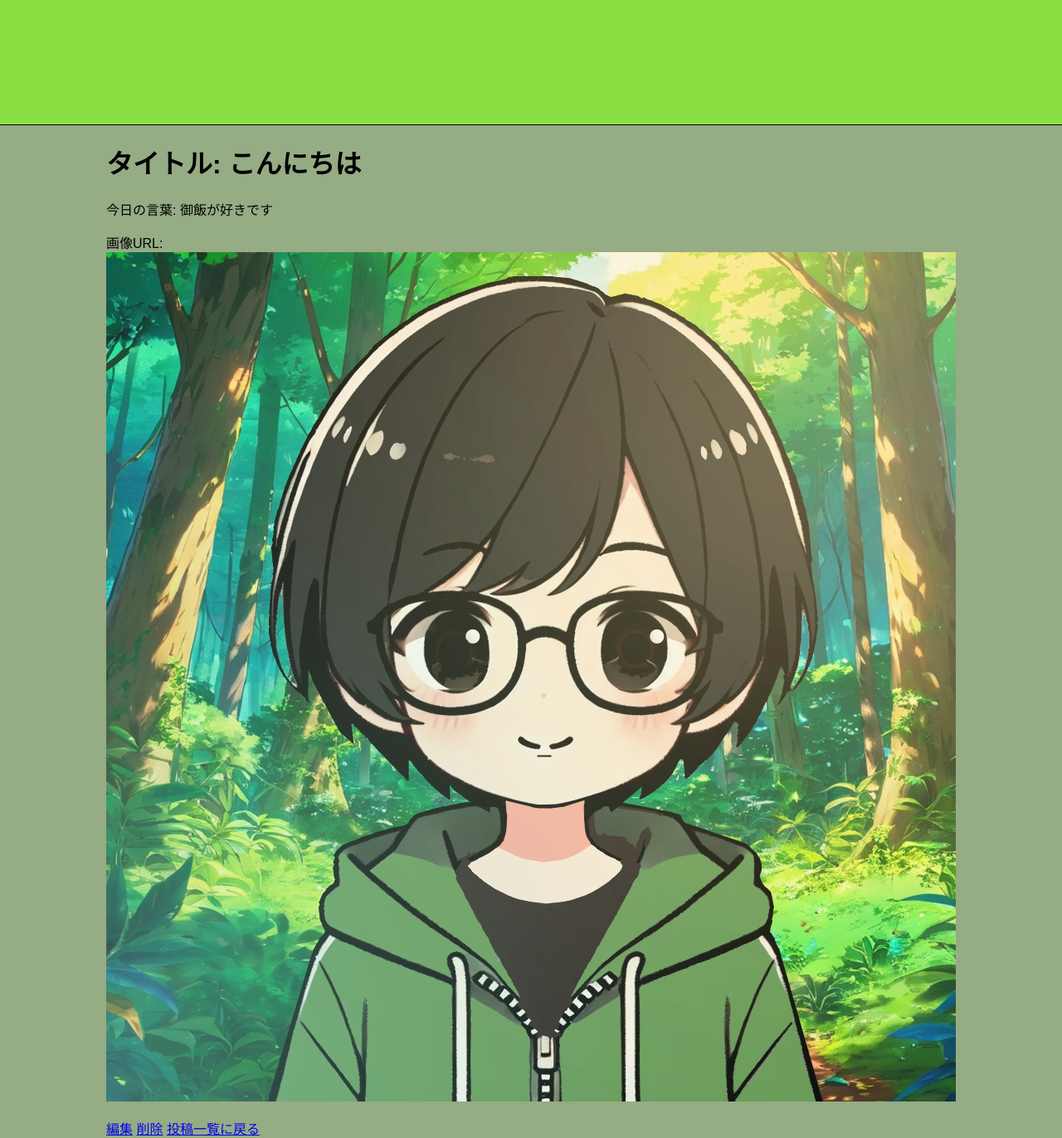
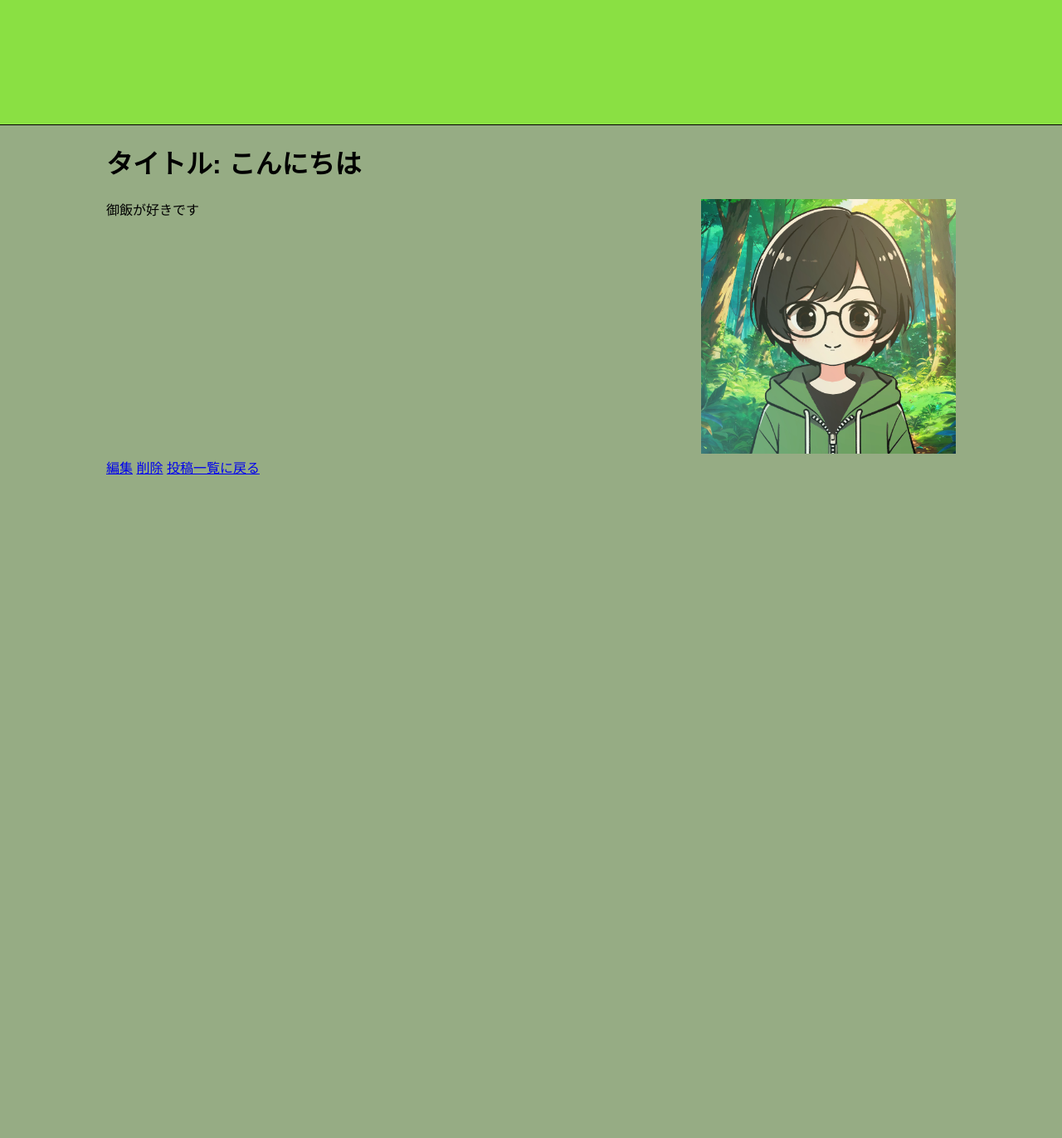
Before and after one commit to saenishide/my-site, a Django app: page /my_area/detail/2/ in a window 1280 px wide. Shown: the whole page at 83% size. After the commit the page ends 572 px from the top, so only its background shows below. Run offline with Django 5.2, Linux system fonts and the light colour scheme; data comes from the database, SQL or seed files in the repository; both versions use the stored data as it was after the commit.

Commit message:
画像アップロード続き、詳細画面デザイン

```diff
--- a/mysite/my_area/service/postService.py
+++ b/mysite/my_area/service/postService.py
@@ -1,6 +1,8 @@
+import hashlib
 from my_area.models import Post
-from django.db import models
 from django.conf import settings
+import shutil
+import datetime
 
 class PostService:
 
@@ -16,7 +18,17 @@ class PostService:
     """
     操作
     """
+    def getHashName(imageName, extension):
+        targetName = (imageName + str(datetime.datetime.now())).encode('utf-8')
+        return hashlib.md5(targetName).hexdigest() + '.' + extension
+
     def uploadImage(image):
-        url = settings.STATICFILES_DIRS[0] + '/img/temp/' + image.name
-        file = models.FileField(upload_to=url)
-        return file
+        file_path = settings.STATICFILES_DIRS[0] + '/img/temp/' + image.name
+        with open(file_path, 'wb+') as destination:
+            for chunk in image.chunks():
+                destination.write(chunk)
+
+    def moveImage(image_name):
+        temp_file_path = settings.STATICFILES_DIRS[0] + '/img/temp/' + image_name
+        file_dir = settings.STATICFILES_DIRS[0] + '/img/'
+        shutil.move(temp_file_path, file_dir)
--- /dev/null
+++ b/mysite/my_area/static/css/detail.css
@@ -0,0 +1,17 @@
+#detail-content {
+    width: 100%;
+}
+
+#detail-text {
+    float: left;
+    width: 70%;
+}
+
+#detail-img {
+    float: left;
+    width: 30%;
+}
+
+#detail-img > img {
+    width: 100%;
+}
--- a/mysite/my_area/templates/comp_edit.html
+++ b/mysite/my_area/templates/comp_edit.html
@@ -1,4 +1,5 @@
 {% extends 'common.html' %}
+{% load static %}
 <!DOCTYPE html>
 {% block title %}
 <title>編集完了</title>
@@ -8,6 +9,6 @@
     <p>投稿が編集されました。</p>
     <p>タイトル: {{ post.title }}</p>
     <p>今日の言葉: {{ post.todayWord }}</p>
-    <p>画像URL: <img src="{{ post.imgUrl }}" alt="Image"></p>
+    <p>画像URL: <img src="{% static '/img/'|add:post.imgUrl %}" alt="Image"></p>
     <a href="{% url 'my_area:top' %}">投稿一覧に戻る</a>
 {% endblock %}
--- a/mysite/my_area/templates/confirm_edit.html
+++ b/mysite/my_area/templates/confirm_edit.html
@@ -1,4 +1,5 @@
 {% extends 'common.html' %}
+{% load static %}
 <!DOCTYPE html>
 {% block title %}
 <title>編集確認</title>
@@ -7,7 +8,7 @@
     <h1>編集確認</h1>
     <p>タイトル: {{ post.title }}</p>
     <p>今日の言葉: {{ post.todayWord }}</p>
-    <p>画像URL: <img src="{{ post.imgUrl }}" alt="Image"></p>
+    <p>画像URL: <img src="{% static '/img/temp/'|add:post.imgUrl %}" alt="Image"></p>
     <form method="post" action="{% url 'my_area:complete_edit' post_id=post.id %}">
         {% csrf_token %}
         <input type="hidden" name="title" value="{{ post.title }}">
--- a/mysite/my_area/templates/detail.html
+++ b/mysite/my_area/templates/detail.html
@@ -1,14 +1,21 @@
 {% extends 'common.html' %}
 {% load static %}
 <!DOCTYPE html>
+{% block extra_css %}
+<link rel="stylesheet" type="text/css" href="{% static 'css/detail.css' %}">
+{% endblock %}
 {% block title %}
 <title>投稿詳細</title>
 {% endblock %}
 {% block content %}
     <h1>タイトル: {{ post.title }}</h1>
-    <p>今日の言葉: {{ post.todayWord }}</p>
-    <p>画像URL: <img src="{% static '/img/'|add:post.imgUrl %}" alt="Image"></p>
-    <a href="{% url 'my_area:edit' post_id=post.id %}">編集</a>
-    <a href="{% url 'my_area:confirm_delete' post_id=post.id %}">削除</a>
-    <a href="{% url 'my_area:top' %}">投稿一覧に戻る</a>
+    <div id="detail-content">
+        <div id="detail-text">{{ post.todayWord }}</div>
+        <div id="detail-img"><img src="{% static '/img/'|add:post.imgUrl %}" alt="Image"></div>
+    </div>
+    <div>
+        <a href="{% url 'my_area:edit' post_id=post.id %}">編集</a>
+        <a href="{% url 'my_area:confirm_delete' post_id=post.id %}">削除</a>
+        <a href="{% url 'my_area:top' %}">投稿一覧に戻る</a>
+    </div>
 {% endblock %}
--- a/mysite/my_area/views.py
+++ b/mysite/my_area/views.py
@@ -47,7 +47,8 @@ def confirm_edit(request, post_id):
     image = request.FILES.get('imgUrl')
     # ファイルをアップロード
     if image is not None:
-        post.imgUrl = image.name
+        extension = image.name.split('.')[-1]
+        image.name = PostService.getHashName(image.name, extension)
         PostService.uploadImage(image)
     form = PostForm(request.POST, instance=post)
     return render(request, 'confirm_edit.html'
@@ -55,7 +56,7 @@ def confirm_edit(request, post_id):
                       'id': post_id,
                       'title': form.data['title'],
                       'todayWord': form.data['todayWord'],
-                      'imgUrl': post.imgUrl,
+                      'imgUrl': image.name,
                     }})
 
 # 新規作成確認ページを表示
@@ -89,6 +90,7 @@ def edit_post(request, post_id):
     post = PostService.getById(post_id)
     form = PostForm(request.POST, instance=post)
     if form.is_valid():
+        PostService.moveImage(request.POST['imgUrl'])
         post = form.save(commit=False)
         post.save()
 
```
Also changed, not shown: mysite/db.sqlite3, mysite/my_area/static/img/97b311fa2674f1b796f03c9a519057c7.png (added), mysite/my_area/static/img/sae.png (added), 3 other files.
